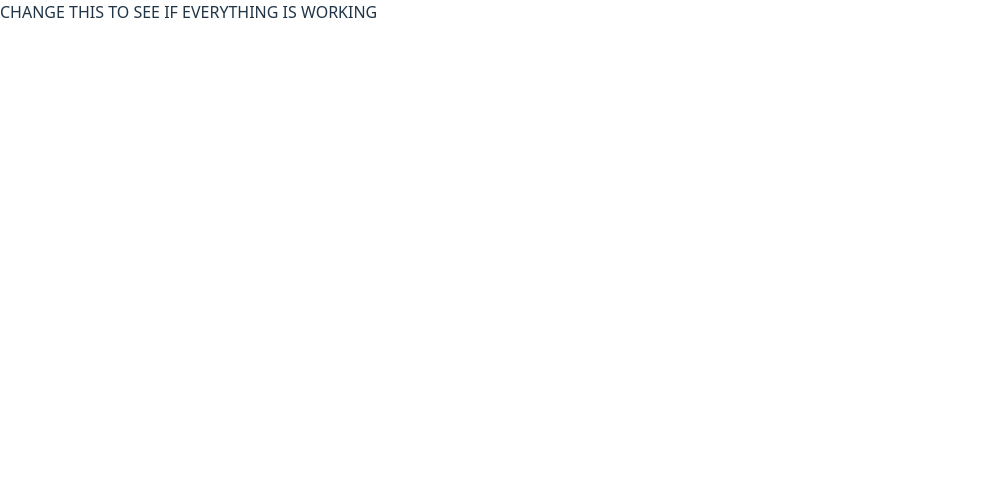
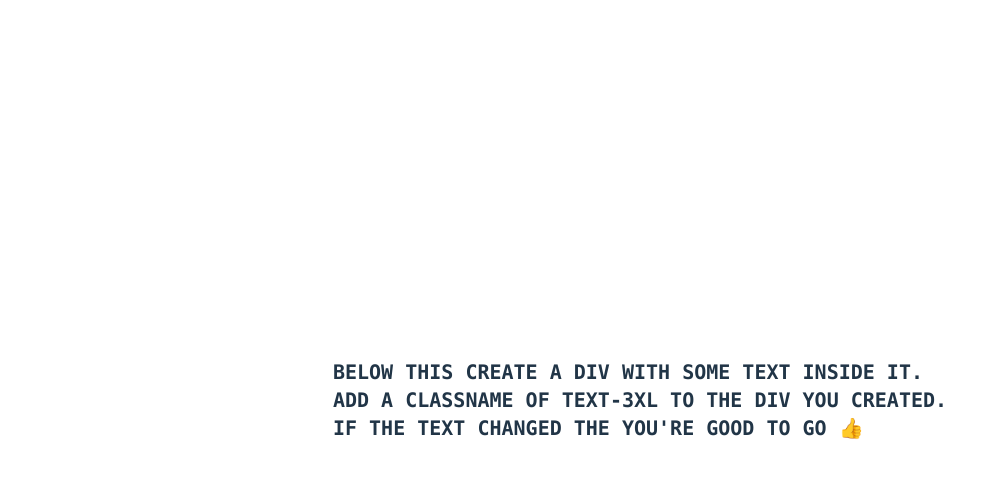
Before and after one commit to JeremiahDMoore/CREATE-VRT, a React (Vite) app: page / in a window 1280 px wide. Shown: the top 478 px of the page, without its empty margins (0-1005 px from the left). Built offline with nearby package versions, Linux system fonts and the light colour scheme.

Commit message:
added directions to app.jsx

```diff
--- a/src/App.jsx
+++ b/src/App.jsx
@@ -2,15 +2,20 @@
 /*                              IMPORT STUFF HERE                             */
 /* -------------------------------------------------------------------------- */
 
-
-
 function App() {
-
 	return (
     <div>
-      {/* DELETE THIS AND BUILD YOUR APP */}
       {/* EVERYTHING MUST BE WRAPPED IN A CONTAINING DIV */}
-      CHANGE THIS TO SEE IF EVERYTHING IS WORKING
+      {/* --- DELETE EVERYTHING BETWEEN THE LINES AFTER FOLLOWING THE DIRECTIONS --- */}
+			<div className='flex h-screen w-screen items-center justify-center'>
+        <ul className='font-semibold font-mono text-xl'>
+          {/* DIRECTIONS */}
+					<li>BELOW THIS CREATE A DIV WITH SOME TEXT INSIDE IT.</li>
+					<li>ADD A CLASSNAME OF TEXT-3XL TO THE DIV YOU CREATED.</li>
+					<li>IF THE TEXT CHANGED THE YOU'RE GOOD TO GO &#128077;</li>
+				</ul>
+      </div>
+      {/* -------------------------------------------------------------------------- */}
 		</div>
 	);
 }
```
